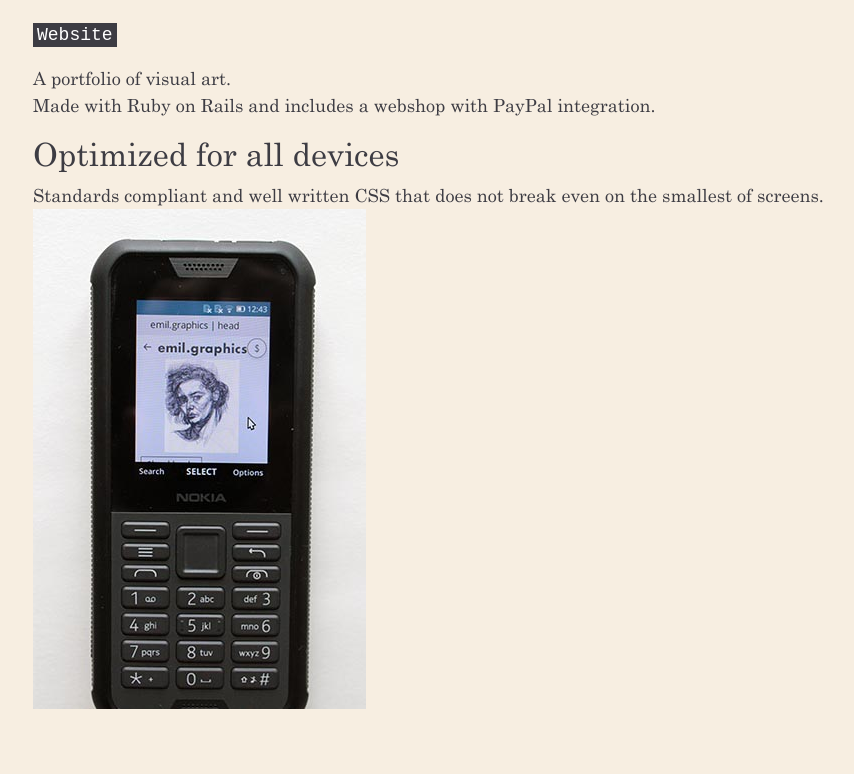
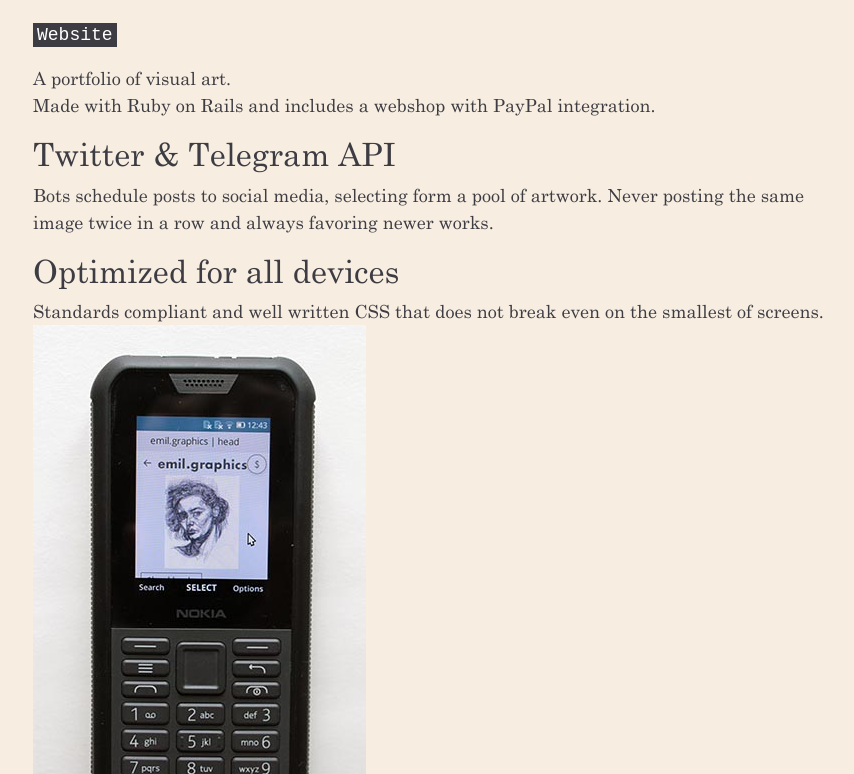
Before and after one commit to emilosmanbegovicmm/emilosman, a Jekyll site: the page built from _posts/2020-06-28-emil-graphics.md, in a window 1280 px wide and 900 px high, scrolled down 494 px, cut to the strip 126-900 px from the top of the window. Shown: the whole strip, without its empty margins (52-906 px from the left). Built offline with Jekyll 4.4.1, drawn with Linux system fonts in a browser that asks for light colours; before the commit the page ends 1361 px from its top, so only the background shows below that.

Commit message:
add blerb about twitter telegram aoi

```diff
--- a/_posts/2020-06-28-emil-graphics.md
+++ b/_posts/2020-06-28-emil-graphics.md
@@ -14,6 +14,9 @@ description: 'A portfolio of visual art. Made with Ruby on Rails and includes a
 A portfolio of visual art.
 Made with Ruby on Rails and includes a webshop with PayPal integration.
 
+## Twitter & Telegram API
+Bots schedule posts to social media, selecting form a pool of artwork. Never posting the same image twice in a row and always favoring newer works.
+
 ## Optimized for all devices
 Standards compliant and well written CSS that does not break even on the smallest of screens.
 ![nokia screenshot](/assets/images/20210722_nokia_emil_graphics_web.jpg)
```
